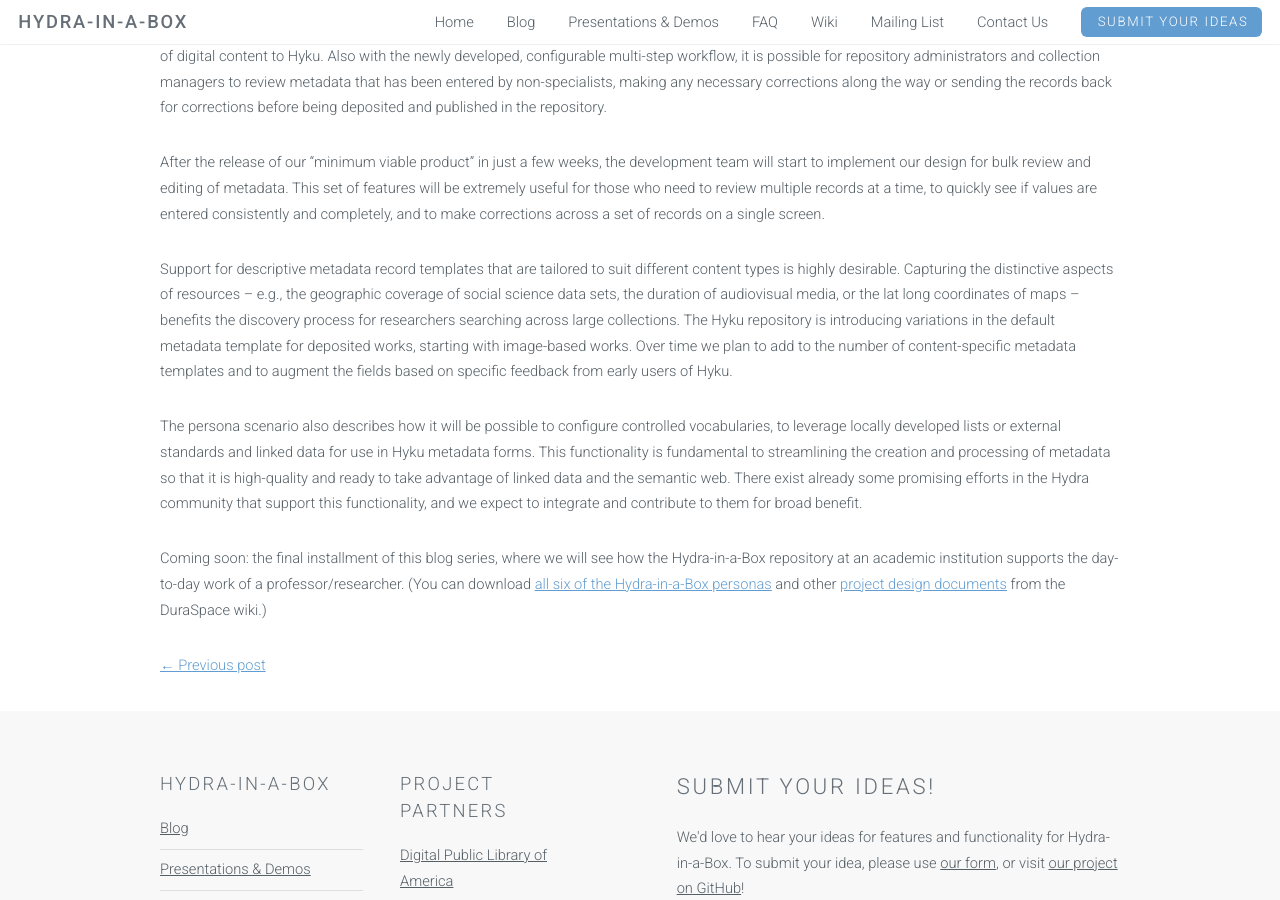
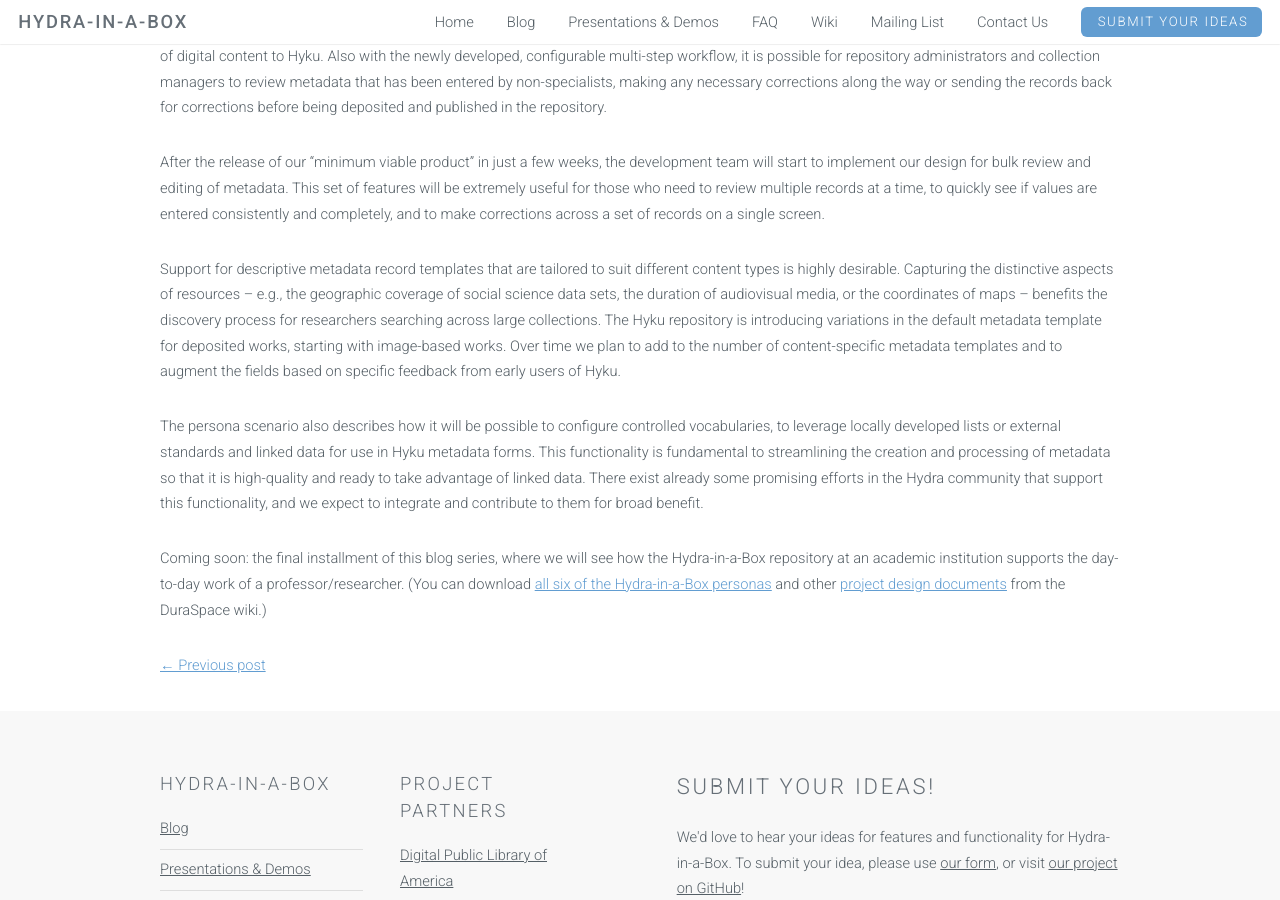
Before and after one commit to samvera-labs/hyku.github.io, a Jekyll site: the page built from _posts/2017-02-21-metadata-mettle.markdown, in a window 1280 px wide and 900 px high, scrolled down 1223 px. Built offline with Jekyll 4.4.1, drawn with Linux system fonts in a browser that asks for light colours.

Commit message:
Accepting suggested edits

```diff
--- a/_posts/2017-02-21-metadata-mettle.markdown
+++ b/_posts/2017-02-21-metadata-mettle.markdown
@@ -18,9 +18,9 @@ This persona document describes a number of features that will be available in t
 
 After the release of our “minimum viable product” in just a few weeks, the development team will start to implement our design for bulk review and editing of metadata. This set of features will be extremely useful for those who need to review multiple records at a time, to quickly see if values are entered consistently and completely, and to make corrections across a set of records on a single screen.
 
-Support for descriptive metadata record templates that are tailored to suit different content types is highly desirable. Capturing the distinctive aspects of resources -- e.g., the geographic coverage of social science data sets, the duration of audiovisual media, or the lat long coordinates of maps -- benefits the discovery process for researchers searching across large collections. The Hyku repository is introducing variations in the default metadata template for deposited works, starting with image-based works. Over time we plan to add to the number of content-specific metadata templates and to augment the fields based on specific feedback from early users of Hyku.
+Support for descriptive metadata record templates that are tailored to suit different content types is highly desirable. Capturing the distinctive aspects of resources -- e.g., the geographic coverage of social science data sets, the duration of audiovisual media, or the coordinates of maps -- benefits the discovery process for researchers searching across large collections. The Hyku repository is introducing variations in the default metadata template for deposited works, starting with image-based works. Over time we plan to add to the number of content-specific metadata templates and to augment the fields based on specific feedback from early users of Hyku.
 
-The persona scenario also describes how it will be possible to configure controlled vocabularies, to leverage locally developed lists or external standards and linked data for use in Hyku metadata forms. This functionality is fundamental to streamlining the creation and processing of metadata so that it is high-quality and ready to take advantage of linked data and the semantic web. There exist already some promising efforts in the Hydra community that support this functionality, and we expect to integrate and contribute to them for broad benefit.
+The persona scenario also describes how it will be possible to configure controlled vocabularies, to leverage locally developed lists or external standards and linked data for use in Hyku metadata forms. This functionality is fundamental to streamlining the creation and processing of metadata so that it is high-quality and ready to take advantage of linked data. There exist already some promising efforts in the Hydra community that support this functionality, and we expect to integrate and contribute to them for broad benefit.
 
 Coming soon: the final installment of this blog series, where we will see how the Hydra-in-a-Box repository at an academic institution supports the day-to-day work of a professor/researcher. (You can download
 <a href="https://wiki.duraspace.org/download/attachments/76841397/Hydra-in-a-Box%20Personas.pdf?version=3&modificationDate=1465782652119&api=v2">all six of the Hydra-in-a-Box personas</a>
```
